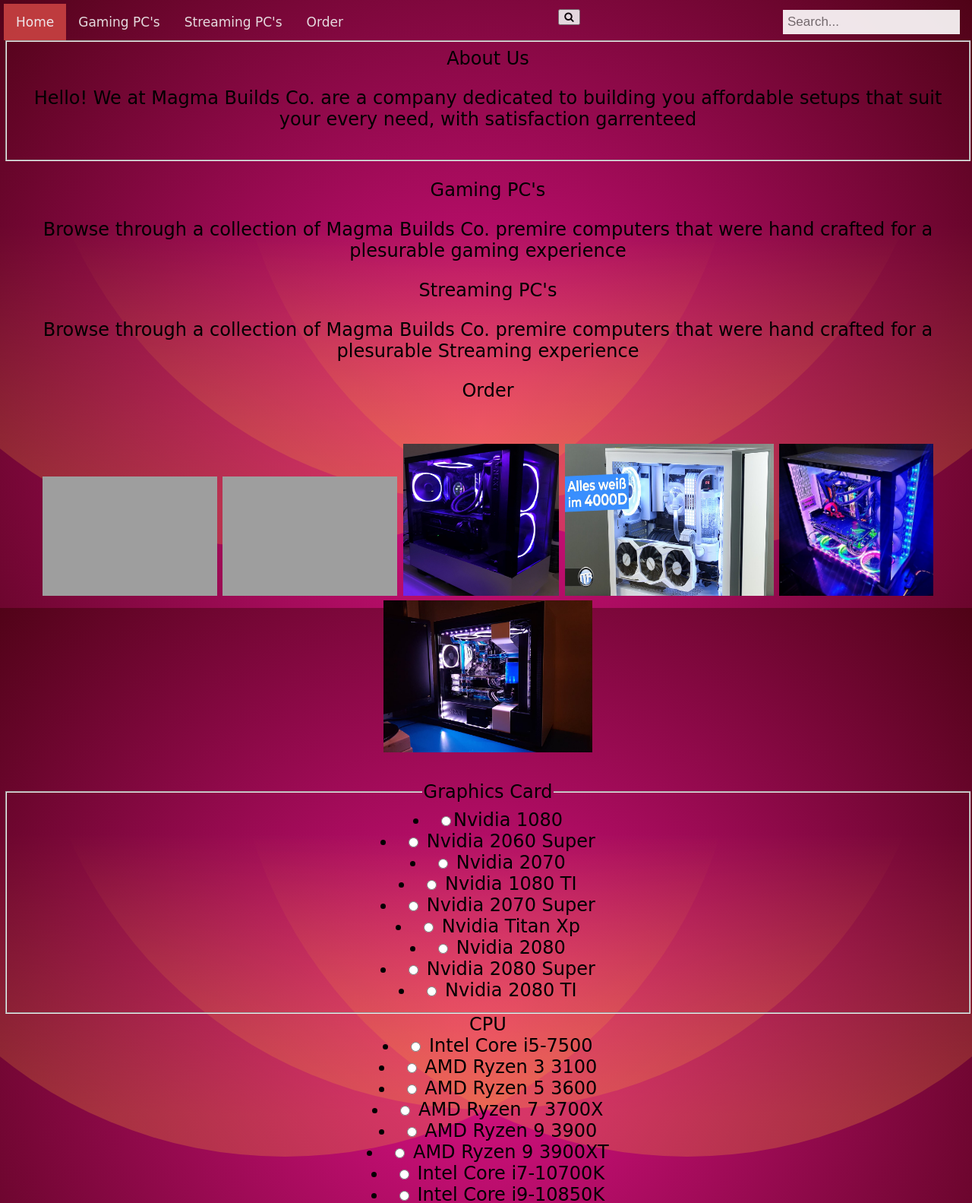
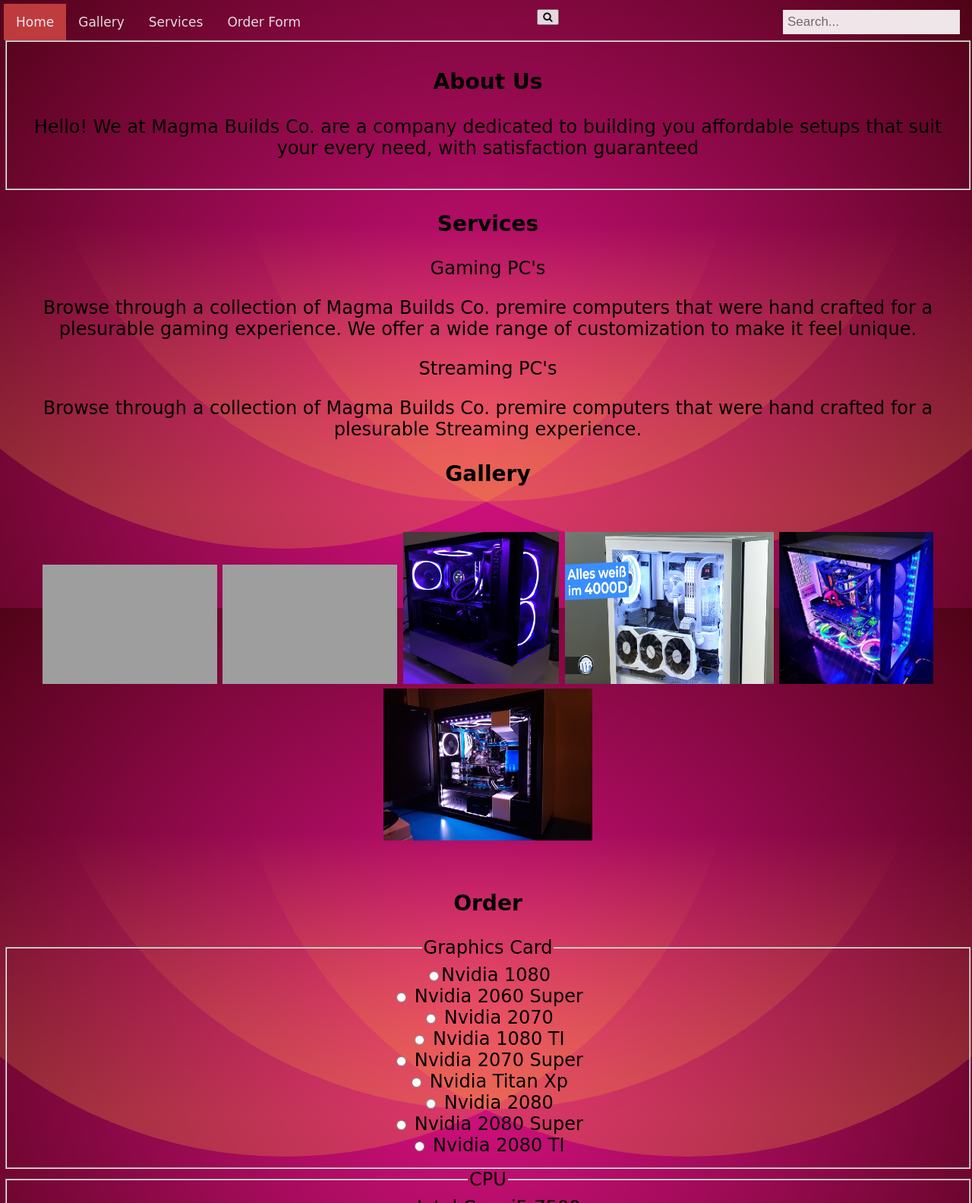
Before and after one commit to HBLazerr/Unit-3-Group, a plain HTML site: page index.html in a window 1280 px wide. Shown: the top 1583 px of the page at 76% size. Drawn offline with Linux system fonts and the light colour scheme; grey boxes are pictures that could not be loaded; a web font is replaced by a local one.

Commit message:
Breaktime

```diff
--- a/index.html
+++ b/index.html
@@ -1,117 +1,76 @@
 <!DOCTYPE html>
 <html lang='en'>
-
 <head>
-    <link href="https://fonts.googleapis.com/css2?family=Gruppo&display=swap" rel="stylesheet">
     <meta charset='UTF-8'>
     <meta name='author' content='Daniel Chavez'>
     <meta name='viewport' content='width=device-width, initial-scale=1.0'>
-    <meta name='description' content''>
+    <meta name='description' content='This is a website built in order to prove our mastery of the basics of web design by creating a multi page website, showcasing our HTML and CSS skills.'>
 
-    <meta property='og:image' content=''>
-    <meta property='og:title' content=''>
-    <meta property='og:description' content=''>
+    <meta property='og:image' content='https://hblazerr.github.io/Unit-3-Group/'>
+    <meta property='og:title' content='Magma Custom PC Building Company'>
+    <meta property='og:description' content='We at Magma Builds Co. are a company dedicated to building you affordable setups that suit your every need, with satisfaction garrenteed'>
+
+
+    <link href="https://fonts.googleapis.com/css2?family=Gruppo&display=swap" rel="stylesheet">
+    <link rel='stylesheet' href='style.css'>
+    <link rel='shortcut icon' href='Gallery/Magma-logo.png' type='image/x-icon'>
     <title>Magma Builds Co.</title>
-    <link rel='stylesheet' href='style.css'>
-    <link rel='shortcut icon' href='' type='image/x-icon'>
-    <link rel="icon" type="image/png" sizes="32x32" href="Gallery/Magma-logo.png">
 </head>
-<body>
 
 <body>
     <link rel="stylesheet" href="https://cdnjs.cloudflare.com/ajax/libs/font-awesome/4.7.0/css/font-awesome.min.css">
     <div class="topnav">
         <a class="active" href="#Home">Home</a>
-        <a href="#Gaming PC's">Gaming PC's</a>
-        <a href="#Streaming PC's">Streaming PC's</a>
-        <a href="#Order">Order</a>
+        <a href="#gallery">Gallery</a>
+        <a href="#Streaming PC's">Services</a>
+        <a href="#Order">Order Form</a>
         <form class="example" action="action_page.php">
             <input type="text" placeholder="Search..." name="search">
             <button type="submit"><i class="fa fa-search"></i></button>
         </form>
     </div>
+
     <a name="Home"></a>
     <form>
-        <fieldset>About Us
+        <fieldset>
+            <h3>About Us</h3>
             <p>Hello! We at Magma Builds Co. are a company dedicated to building you affordable setups that suit your
-                every need, with satisfaction garrenteed</p>
+            every need, with satisfaction guaranteed</p>
         </fieldset>
     </form>
-<a name="Gaming PC's"></a>
 
-    <a name="Gaming PC's"></a>
-    <p id="Gaming PC's"> Gaming PC's</p>
-    <p>Browse through a collection of Magma Builds Co. premire computers that were hand crafted for a plesurable gaming
-        experience</p>
+    <h3>Services</h3>
+    <div class="Services">
+    <p id="Gaming PC's">Gaming PC's</p>
+        <p>Browse through a collection of Magma Builds Co. premire computers that were hand crafted for a plesurable gaming
+        experience. We offer a wide range of customization to make it feel unique.</p>
 
-    <a name="Streaming PC's"></a>
-    <p id="Streaming PC's"> Streaming PC's</p>
-    <p>Browse through a collection of Magma Builds Co. premire computers that were hand crafted for a plesurable
-        Streaming experience</p>
+        <p id="Streaming PC's">Streaming PC's</p>
+        <p>Browse through a collection of Magma Builds Co. premire computers that were hand crafted for a plesurable
+        Streaming experience.</p>
+    </div>
 
-    <a name="Order"></a>
-    <p> Order </p>
-
-<form>
-
-    <!-- Gallery DAN -->
-    <div class="gallery">
-        <iframe class="NZXTvid" width="230" height="157" src="https://www.youtube.com/embed/GYI8c89aZ98" frameborder="0" allow="accelerometer; autoplay; clipboard-write; encrypted-media; gyroscope; picture-in-picture" allowfullscreen></iframe>
-        <iframe class="CORSvid" width="230" height="157" src="https://www.youtube.com/embed/julpVVIgVVY" frameborder="0" allow="accelerometer; autoplay; clipboard-write; encrypted-media; gyroscope; picture-in-picture" allowfullscreen></iframe>
+    <h3>Gallery</h3>
+        <div class="gallery">
+        <iframe class="NZXTvid" width="230" height="157" src="https://www.youtube.com/embed/GYI8c89aZ98" frameborder="0"
+            allow="accelerometer; autoplay; clipboard-write; encrypted-media; gyroscope; picture-in-picture"
+            allowfullscreen>
+        </iframe>
+        <iframe class="CORSvid" width="230" height="157" src="https://www.youtube.com/embed/julpVVIgVVY" frameborder="0"
+            allow="accelerometer; autoplay; clipboard-write; encrypted-media; gyroscope; picture-in-picture"
+            allowfullscreen>
+        </iframe>
         <img src="Gallery/1.jpg" alt="NZXT$2k" class="NZXT" width="205" height="200">
         <img src="Gallery/2.jpg" alt="CORS4KD" class="CORSAIR" width="275" height="200">
         <img src="Gallery/3.jpg" alt="DPBuild" class="DEAD" width="203" height="200">
         <img src="Gallery/4.jpg" alt="CleanPC" class="CLEAN" width="275" height="200">
     </div>
 
-    <!-- Kyle's Order Form -->
+
+    <h3>Order</h3>
+    <form style="list-style: none;">
         <fieldset>
-            <legend> Graphics Card </legend>
-            <li><input type="radio" name="graphicsCard" id="graphics.1080>
-                <label for=" drink.large">Nvidia 1080</label></li>
-            <li><input type="radio" name="graphicsCard" id="graphics.2060s">
-                <label for="drink.medium">Nvidia 2060 Super</label></li>
-            <li><input type="radio" name="graphicsCard" id="graphics.2070">
-                <label for="drink.large">Nvidia 2070</label></li>
-            <li><input type="radio" name="graphicsCard" id="graphics.1080ti">
-                <label for="drink.large">Nvidia 1080 TI</label></li>
-            <li><input type="radio" name="graphicsCard" id="graphics.2070s">
-                <label for="drink.large">Nvidia 2070 Super</label></li>
-            <li><input type="radio" name="graphicsCard" id="graphics.titan.xp">
-                <label for="drink.large">Nvidia Titan Xp</label></li>
-            <li><input type="radio" name="graphicsCard" id="graphics.2080">
-                <label for="drink.large">Nvidia 2080 </label></li>
-            <li><input type="radio" name="graphicsCard" id="graphics.2080S">
-                <label for="drink.large">Nvidia 2080 Super</label></li>
-            <li><input type="radio" name="graphicsCard" id="graphics.2080TI">
-                <label for="drink.large">Nvidia 2080 TI</label></li>
-        </fieldset>
-<legend> CPU </legend>
-        <li><input type="radio" name="CPU" id="CPU.i5-7500">
-            <label for=" drink.large">Intel Core i5-7500</label></li>
-        <li><input type="radio" name="CPU" id="CPU.amd.3-3100">
-            <label for="drink.medium">AMD Ryzen 3 3100</label></li>
-        <li><input type="radio" name="CPU" id="CPU.amd.5-3600">
-            <label for="drink.large">AMD Ryzen 5 3600</label></li>
-        <li><input type="radio" name="CPU" id="CPU.amd.7-3700x">
-            <label for="drink.large">AMD Ryzen 7 3700X</label></li>
-        <li><input type="radio" name="CPU" id="CPU.amd.9-3900">
-            <label for="drink.large">AMD Ryzen 9 3900</label></li>
-        <li><input type="radio" name="CPU" id="CPU.amd.9-3900XT">
-            <label for="drink.large">AMD Ryzen 9 3900XT</label></li>
-        <li><input type="radio" name="CPU" id="CPU.10700K">
-            <label for="drink.large">Intel Core i7-10700K </label></li>
-        <li><input type="radio" name="CPU" id="CPU.10850K">
-            <label for="drink.large">Intel Core i9-10850K</label></li>
-        <li><input type="radio" name="CPU" id="CPU.10900K">
-            <label for="drink.large">Intel Core i9-10900K</label></li>
-        <fieldset>
-            <legend> PC Case </legend>
-
-
-    <form>
-        <fieldset>
-            <legend> Graphics Card </legend>
+            <legend>Graphics Card</legend>
             <li><input type="radio" name="graphicsCard" id="graphics.1080>
                 <label for=" graphicsCard">Nvidia 1080</label></li>
             <li><input type="radio" name="graphicsCard" id="graphics.2060s">
@@ -132,7 +91,7 @@
                 <label for="graphicsCard">Nvidia 2080 TI</label></li>
         </fieldset>
         <fieldset>
-            <legend> CPU </legend>
+            <legend>CPU</legend>
             <li><input type="radio" name="CPU" id="CPU.i5-7500">
                 <label for=" CPU">Intel Core i5-7500</label></li>
             <li><input type="radio" name="CPU" id="CPU.amd.3-3100">
@@ -153,7 +112,7 @@
                 <label for="CPU">Intel Core i9-10900K</label></li>
         </fieldset>
         <fieldset>
-            <legend> Storage addon </legend>
+            <legend>Storage add-on</legend>
             <li><input type="radio" name="case" id="Addon.1hdd">
                 <label for="Storage"> 1TB HDD</label></li>
             <li><input type="radio" name="case" id="Addon.2hdd">
@@ -166,7 +125,7 @@
                 <label for="Storage">1 TB PCIE SSD</label></li>
         </fieldset>
         <fieldset>
-            <legend> PC Case </legend>
+            <legend>PC Case</legend>
             <li><input type="radio" name="case" id="case.MB511">
                 <label for="case">Cooler Master MasterBox MB511</label></li>
             <li><input type="radio" name="case" id="case.c-white">
@@ -179,7 +138,7 @@
                 <label for="case">NZXT H510i</label></li>
         </fieldset>
         <fieldset>
-            <legend> Addons </legend>
+            <legend>Add-ons</legend>
             <li><input type="radio" name="case" id="Addon.network">
                 <label for="Addon">Network Card(wifi access)</label></li>
             <li><input type="radio" name="case" id="Addon.sound">
@@ -194,20 +153,4 @@
     </form>
 
 
-    <footer class="footer">
-        <b><p>(c) Copyright 2020 by Daniel Chavez & Kyle Ehrenfeld. All Rights Reserved</p></b>
-
-        <p>Credits for Images in Gallery Below</p>
-            <a href="https://www.youtube.com/watch?v=GYI8c89aZ98">NZXT Video</a>
-            <a href="https://www.youtube.com/watch?v=julpVVIgVVY">Corsair Video</a>
-
-            <a href="https://pcpartpicker.com/b/GQwhP6">NZXT PC</a>
-            <a href="https://www.youtube.com/watch?v=julpVVIgVVY">Corsair PC</a>
-            <a href="https://www.village.co/us/i/tablets-computers/high-end-gaming-pc-custom-build">Deadpool PC</a>
-            <a href="https://www.reddit.com/r/watercooling/comments/7p298b/just_finished_my_h700i_build/">Clean PC</a>
-            <a href="https://seeklogo.com/vector-logo/87312/magma">Magma Logo</a>
-    </footer>
-
 </body>
-
-</html>
--- a/style.css
+++ b/style.css
@@ -48,8 +48,6 @@
     }
 }
 
-
-
 body{
     font-family: 'Gruppo', cursive;
         font-size: x-large;
@@ -63,6 +61,11 @@ body{
     background-size: cover;
 }
 
+/* services */
+.Services{
+    align-items: center;
+}
+
 /* Dan Gallery */
 .gallery{
     border-bottom: var(--border);
@@ -72,6 +75,6 @@ body{
     padding: 2rem 1rem;
 }
 
-    .footer {
+.footer{
     color: #fff;
 }
```
Lines whose indentation alone changed are shown as unchanged.
